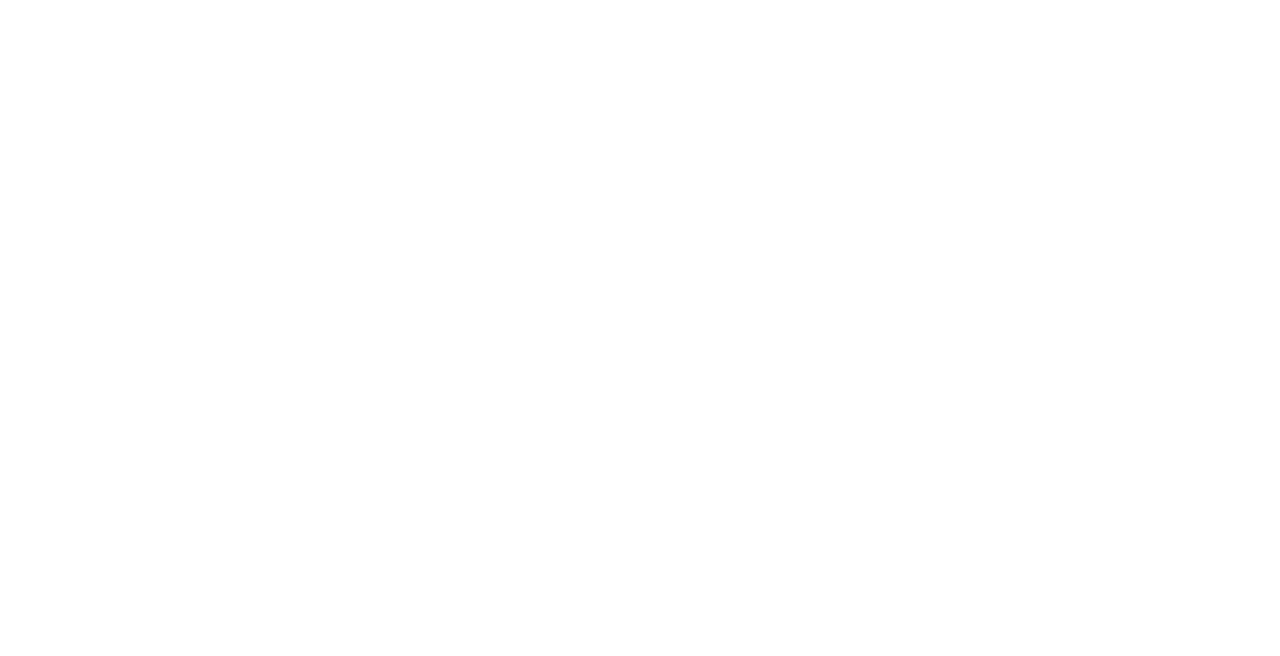
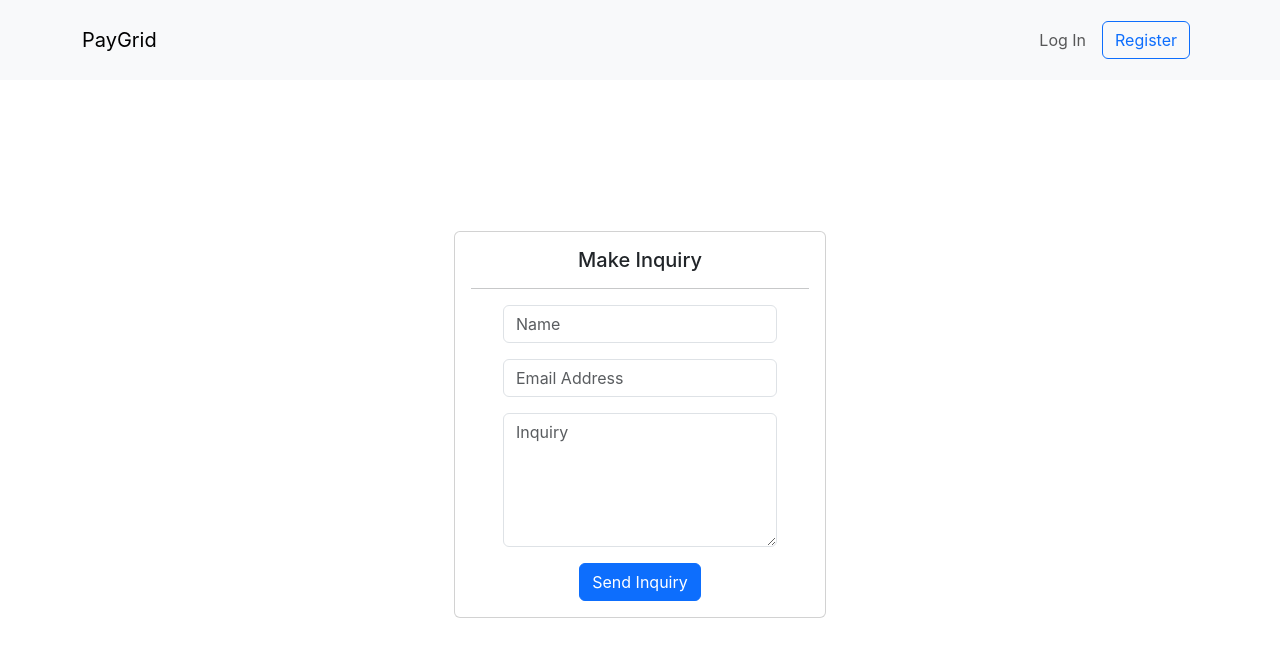
Before and after one commit to nemuelw/PayGrid, a React (Create React App) app in the folder frontend/: page /inquire in a window 1280 px wide. Before the commit this address had no page. Shown: the top 656 px of the page. Built offline with nearby package versions, Linux system fonts and the light colour scheme; the HTML template or start-up script is replaced by a standard one.

Commit message:
Add inquiries submission page

```diff
--- a/frontend/src/App.js
+++ b/frontend/src/App.js
@@ -2,6 +2,7 @@
 import Landing from "./pages/Landing";
 import LogIn from "./pages/LogIn";
 import Register from "./pages/Register";
+import Inquire from './pages/Inquire';
 import {Routes, Route} from 'react-router-dom';
 
 function App() {
@@ -11,6 +12,7 @@
         <Route path="/" element={ <Landing/> } />
         <Route path="login" element={ <LogIn/> } />
         <Route path="register" element={ <Register/> } />
+        <Route path="inquire" element={ <Inquire /> } />
         <Route path="admin" element={ <ALogIn/> } />
       </Routes>
     </div>
--- /dev/null
+++ b/frontend/src/pages/Inquire.jsx
@@ -0,0 +1,34 @@
+import {Card, Form, Button} from 'react-bootstrap'
+import NavBar from '../components/landing/NavBar'
+
+const Inquire = () => {
+  return (
+    <>
+        <NavBar />
+        <div style={{height: '80vh'}} className="d-flex align-items-center justify-content-center">
+            <Card className="rounded mx-auto mt-5">
+                <Card.Body className="text-center">
+                    <Card.Title>Make Inquiry</Card.Title>
+                    <hr />
+                    <Form className="px-4 mx-2">
+                        <Form.Group className="mb-3" controlId="name">
+                            <Form.Control required type="text" placeholder="Name" />
+                        </Form.Group>
+                        <Form.Group className="mb-3" controlId="email">
+                            <Form.Control required type="email" placeholder="Email Address" />
+                        </Form.Group>
+                        <Form.Group className="mb-3" controlId="inquiry">
+                            <Form.Control required as="textarea" rows={5} placeholder="Inquiry" />
+                        </Form.Group>
+                        <Button variant="primary" type="submit">
+                            Send Inquiry
+                        </Button>
+                    </Form>
+                </Card.Body>
+            </Card>
+        </div>
+    </>
+  )
+}
+
+export default Inquire
```
